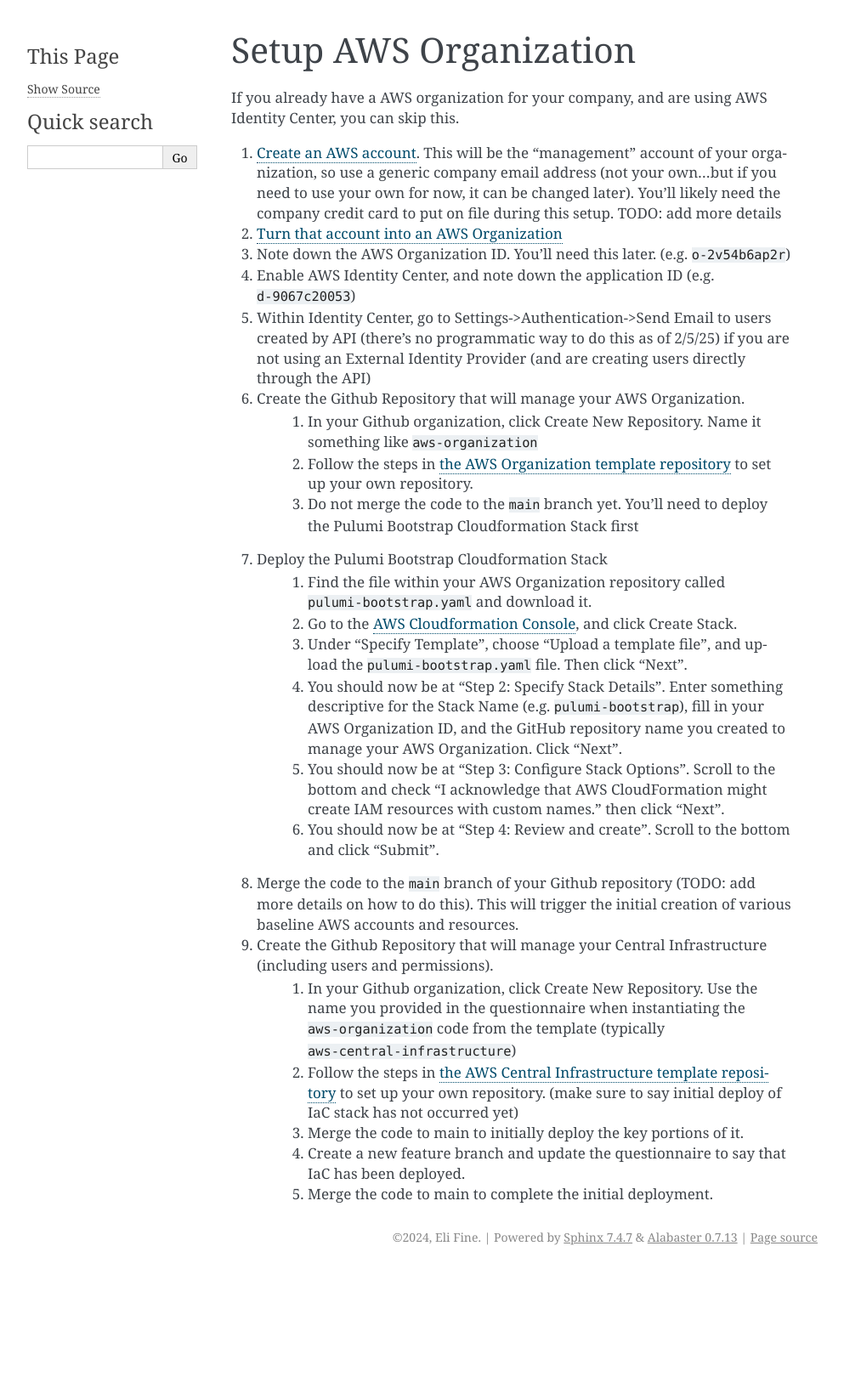
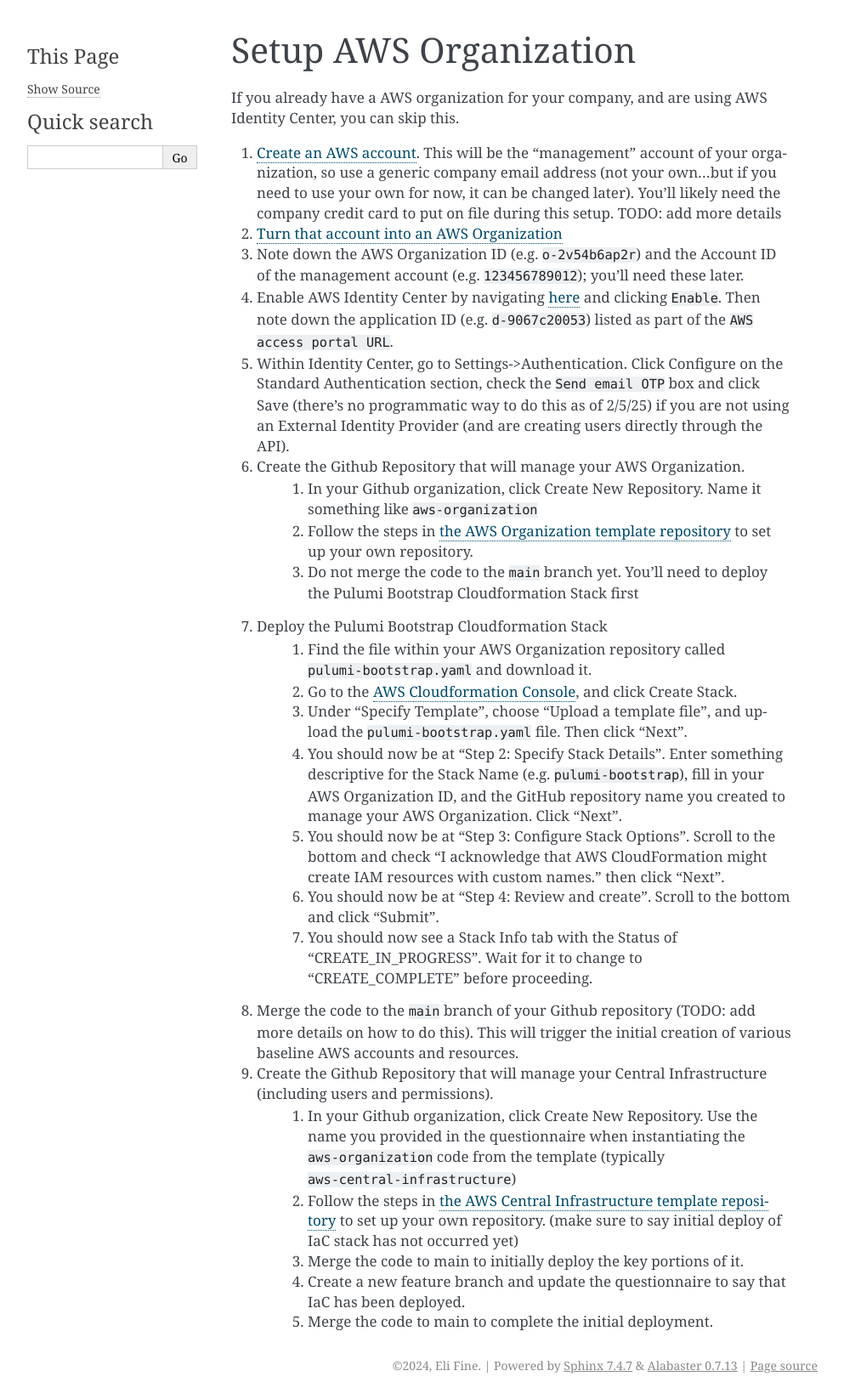
Before and after one commit to LabAutomationAndScreening/cloud-courier, a Sphinx documentation site: the page built from docs/setup-aws.rst, in a window 1280 px wide. Shown: the whole page at 85% size, without its empty margins (148-1141 px from the left). Built offline with Sphinx 7.4.7, drawn with Linux system fonts in a browser that asks for light colours; before the commit the page ends 1495 px from its top, so only the background shows below that.

Commit message:
More AWS setup documentation (#11)
## Why is this change necessary?
Adding more clarifications/details to setting up an AWS Organization


 ## How does this change address the issue?
Adds it to docs


 ## What side effects does this change have?
None


 ## How is this change tested?
Local sphinx build


 ## Other
Clarified details on SSO

```diff
--- a/docs/end-user-gui-access.rst
+++ b/docs/end-user-gui-access.rst
@@ -12,7 +12,7 @@ It doesn't require any VPN or rely on a stable internet connection to the lab. I
   :width: 300
   :alt: Alternative text
 
-2. If you haven't authenticated with your SSO provider recently, it will automatically open an internet browser window to the sign-in page (if you have recently authenticated, it will skip directly to step 4). This example uses AWS Identity Center for the SSO in this example, but your SSO provider may be Okta, Google, Microsoft, etc.
+2. If you haven't authenticated with your SSO provider recently, it will automatically open an internet browser window to the sign-in page (if you have recently authenticated, it will skip directly to step 4). This example uses AWS Identity Center for the SSO  (which is the default sign-on provider that Cloud Courier will configure if your company does not already have an SSO provider), but your SSO provider may be Okta, Google, Microsoft, etc.
 
 .. image:: images/end-user-boot-up/aws-username.png
   :width: 400
--- a/docs/faq.rst
+++ b/docs/faq.rst
@@ -11,3 +11,6 @@ Is any encryption involved?
 How can activity be audited?
     The agent running on the laboratory PCs creates a log detailing the files uploaded, timestamps, and the checksums. The log is in JSON format to be easily ingestible by SIEM systems.
     For auditing the cloud infrastructure deployment/configuration, Cloud Courier sets up any user-access with least-privilege permissions by default, and the entire history is version-controlled via Git. AWS also has a feature called CloudTrail that can be enabled to log any action performed and by what entity.
+
+Does Cloud Courier require that my company already has a Single Sign-On (SSO) provider?
+    No, Cloud Courier can work with or without an SSO provider. If your company does not have an SSO provider, Cloud Courier will set up AWS Identity Center as the default SSO provider.
--- a/docs/setup-aws.rst
+++ b/docs/setup-aws.rst
@@ -6,9 +6,9 @@ If you already have a AWS organization for your company, and are using AWS Ident
 
 #. `Create an AWS account <https://signin.aws.amazon.com/signup?request_type=register>`_. This will be the "management" account of your organization, so use a generic company email address (not your own...but if you need to use your own for now, it can be changed later). You'll likely need the company credit card to put on file during this setup. TODO: add more details
 #. `Turn that account into an AWS Organization <https://docs.aws.amazon.com/organizations/latest/userguide/orgs_manage_org_create.html>`_
-#. Note down the AWS Organization ID. You'll need this later. (e.g. ``o-2v54b6ap2r``)
-#. Enable AWS Identity Center, and note down the application ID (e.g. ``d-9067c20053``)
-#. Within Identity Center, go to Settings->Authentication->Send Email to users created by API (there’s no programmatic way to do this as of 2/5/25) if you are not using an External Identity Provider (and are creating users directly through the API)
+#. Note down the AWS Organization ID (e.g. ``o-2v54b6ap2r``) and the Account ID of the management account (e.g. ``123456789012``); you'll need these later.
+#. Enable AWS Identity Center by navigating `here <https://console.aws.amazon.com/singlesignon>`_ and clicking ``Enable``. Then note down the application ID (e.g. ``d-9067c20053``) listed as part of the ``AWS access portal URL``.
+#. Within Identity Center, go to Settings->Authentication. Click Configure on the Standard Authentication section, check the ``Send email OTP`` box and click Save (there's no programmatic way to do this as of 2/5/25) if you are not using an External Identity Provider (and are creating users directly through the API).
 #. Create the Github Repository that will manage your AWS Organization.
     #. In your Github organization, click Create New Repository. Name it something like ``aws-organization``
     #. Follow the steps in `the AWS Organization template repository <https://github.com/LabAutomationAndScreening/copier-aws-organization>`_ to set up your own repository.
@@ -20,6 +20,7 @@ If you already have a AWS organization for your company, and are using AWS Ident
     #. You should now be at "Step 2: Specify Stack Details". Enter something descriptive for the Stack Name (e.g. ``pulumi-bootstrap``), fill in your AWS Organization ID, and the GitHub repository name you created to manage your AWS Organization. Click "Next".
     #. You should now be at "Step 3: Configure Stack Options". Scroll to the bottom and check "I acknowledge that AWS CloudFormation might create IAM resources with custom names." then click "Next".
     #. You should now be at "Step 4: Review and create". Scroll to the bottom and click "Submit".
+    #. You should now see a Stack Info tab with the Status of "CREATE_IN_PROGRESS". Wait for it to change to "CREATE_COMPLETE" before proceeding.
 #. Merge the code to the ``main`` branch of your Github repository (TODO: add more details on how to do this). This will trigger the initial creation of various baseline AWS accounts and resources.
 #. Create the Github Repository that will manage your Central Infrastructure (including users and permissions).
     #. In your Github organization, click Create New Repository. Use the name you provided in the questionnaire when instantiating the ``aws-organization`` code from the template (typically ``aws-central-infrastructure``)
```
